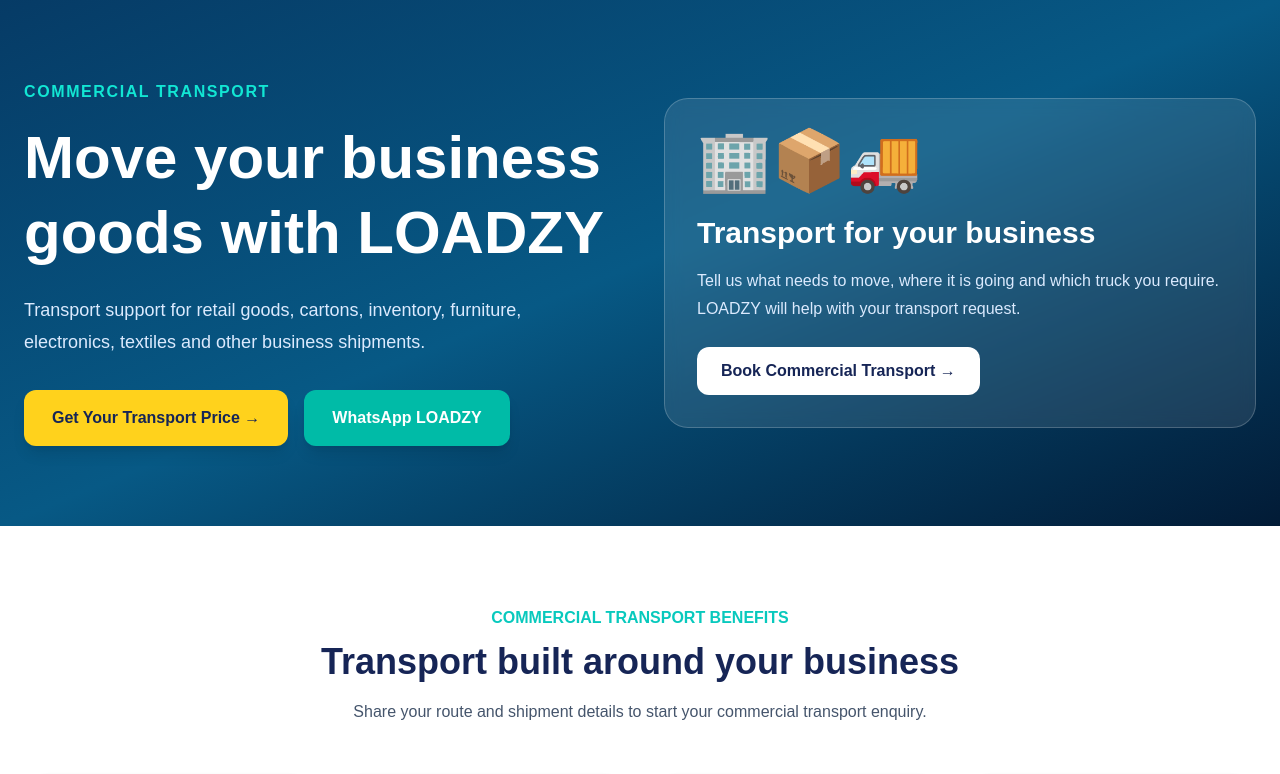
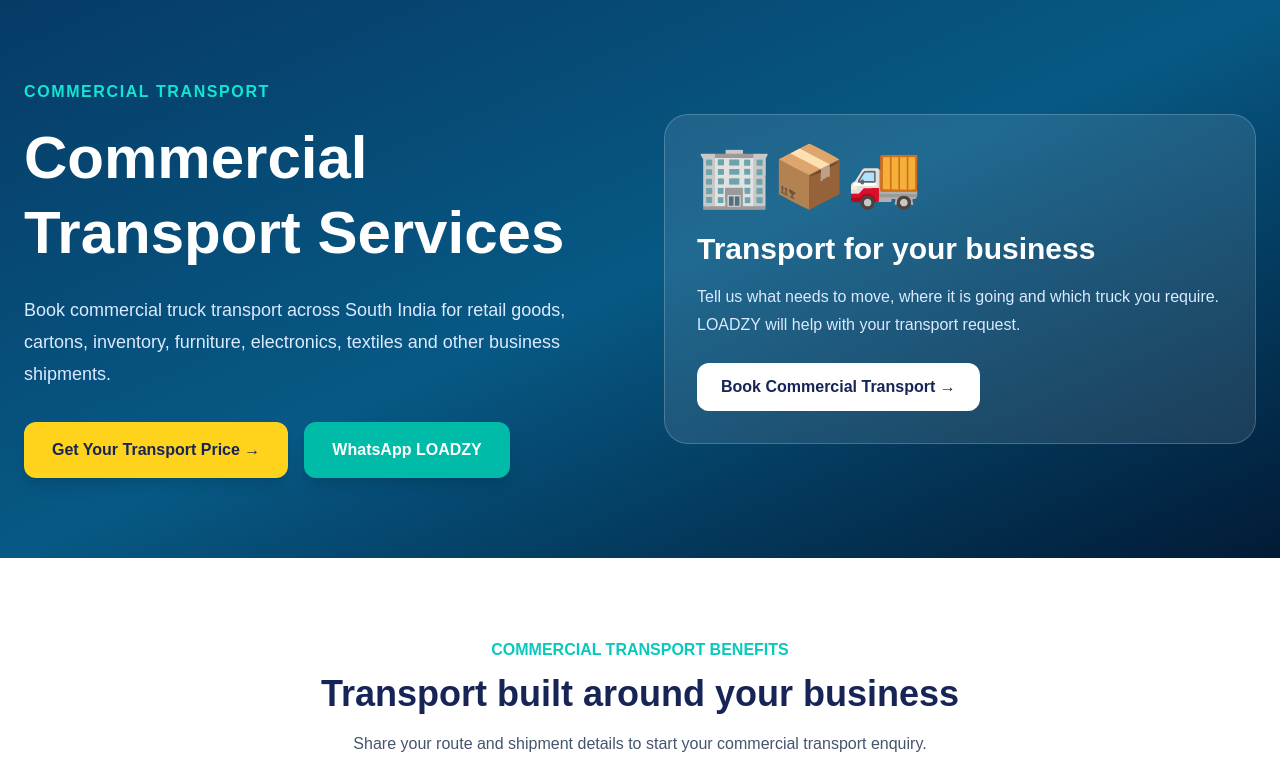
Before and after one commit to haleemablog-del/loadzy, a Next.js app: page /commercial-transport in a window 1280 px wide. Shown: the top 774 px of the page. Built offline with nearby package versions, Linux system fonts and the light colour scheme.

Commit message:
Optimize commercial transport page SEO

```diff
--- a/app/commercial-transport/page.tsx
+++ b/app/commercial-transport/page.tsx
@@ -1,4 +1,34 @@
 import Link from "next/link";
+import type { Metadata } from "next";
+
+export const metadata: Metadata = {
+  title: "Commercial Transport Services | LOADZY",
+  description:
+    "Book commercial truck transport across South India with LOADZY for retail goods, cartons, furniture, electronics, textiles, footwear, auto parts and business inventory.",
+  keywords: [
+    "commercial transport",
+    "commercial transport services",
+    "commercial transport South India",
+    "commercial goods transport",
+    "business goods transport",
+    "retail goods transport",
+    "commercial truck booking",
+    "business inventory transport",
+    "truck booking South India",
+    "LOADZY",
+  ],
+  alternates: {
+    canonical: "https://www.loadzyinfra.in/commercial-transport",
+  },
+  openGraph: {
+    title: "Commercial Transport Services | LOADZY",
+    description:
+      "Book suitable trucks for commercial goods and business shipments across South India.",
+    url: "https://www.loadzyinfra.in/commercial-transport",
+    siteName: "LOADZY",
+    type: "website",
+  },
+};
 
 const benefits = [
   {
@@ -67,12 +97,13 @@ export default function CommercialTransportPage() {
               </div>
 
               <h1 className="mt-4 text-4xl font-black leading-tight md:text-6xl">
-                Move your business goods with LOADZY
+                Commercial Transport Services
               </h1>
 
               <p className="mt-6 max-w-xl text-lg leading-8 text-blue-100">
-                Transport support for retail goods, cartons, inventory,
-                furniture, electronics, textiles and other business shipments.
+                Book commercial truck transport across South India for retail goods,
+cartons, inventory, furniture, electronics, textiles and other
+business shipments.
               </p>
 
               <div className="mt-8 flex flex-wrap gap-4">
```
